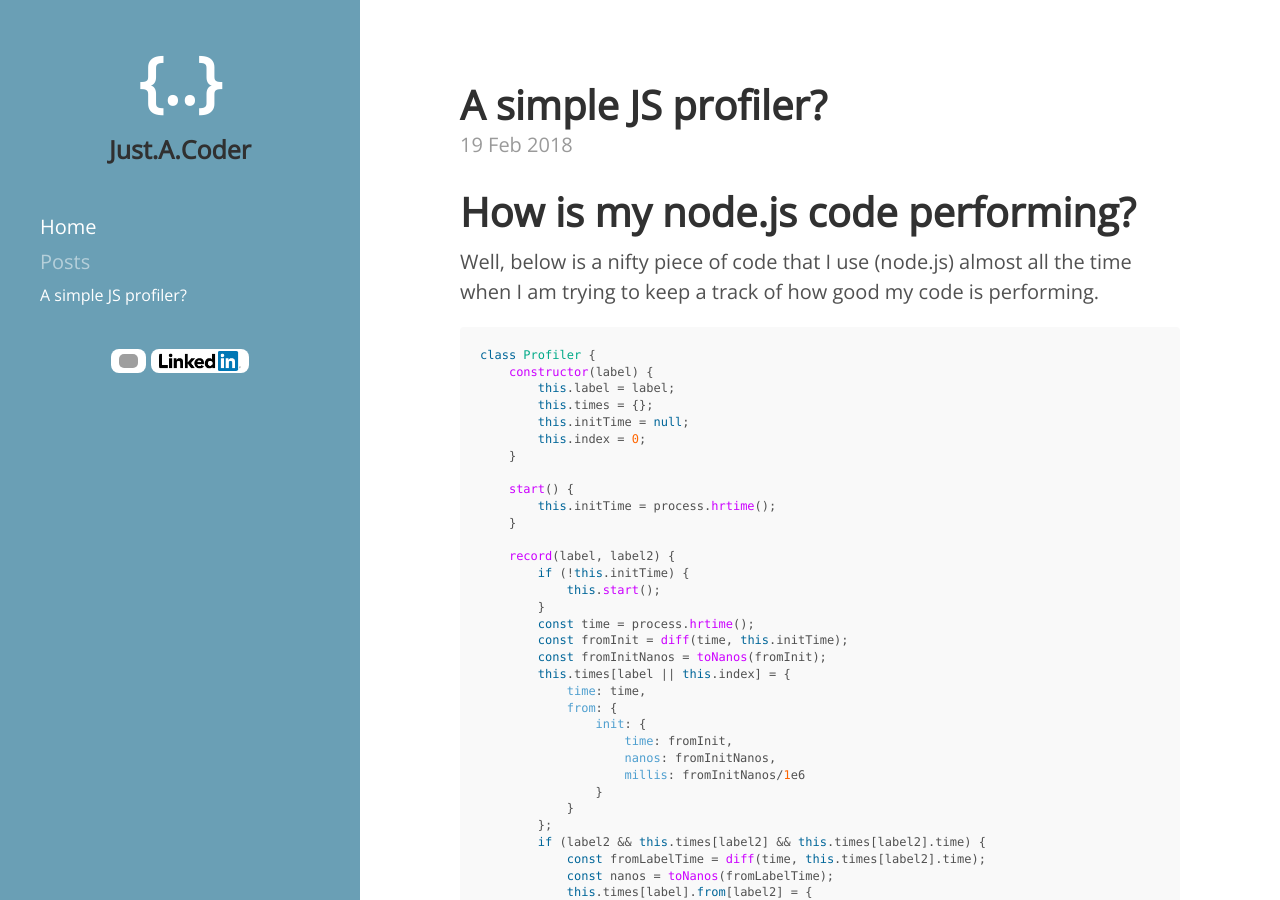
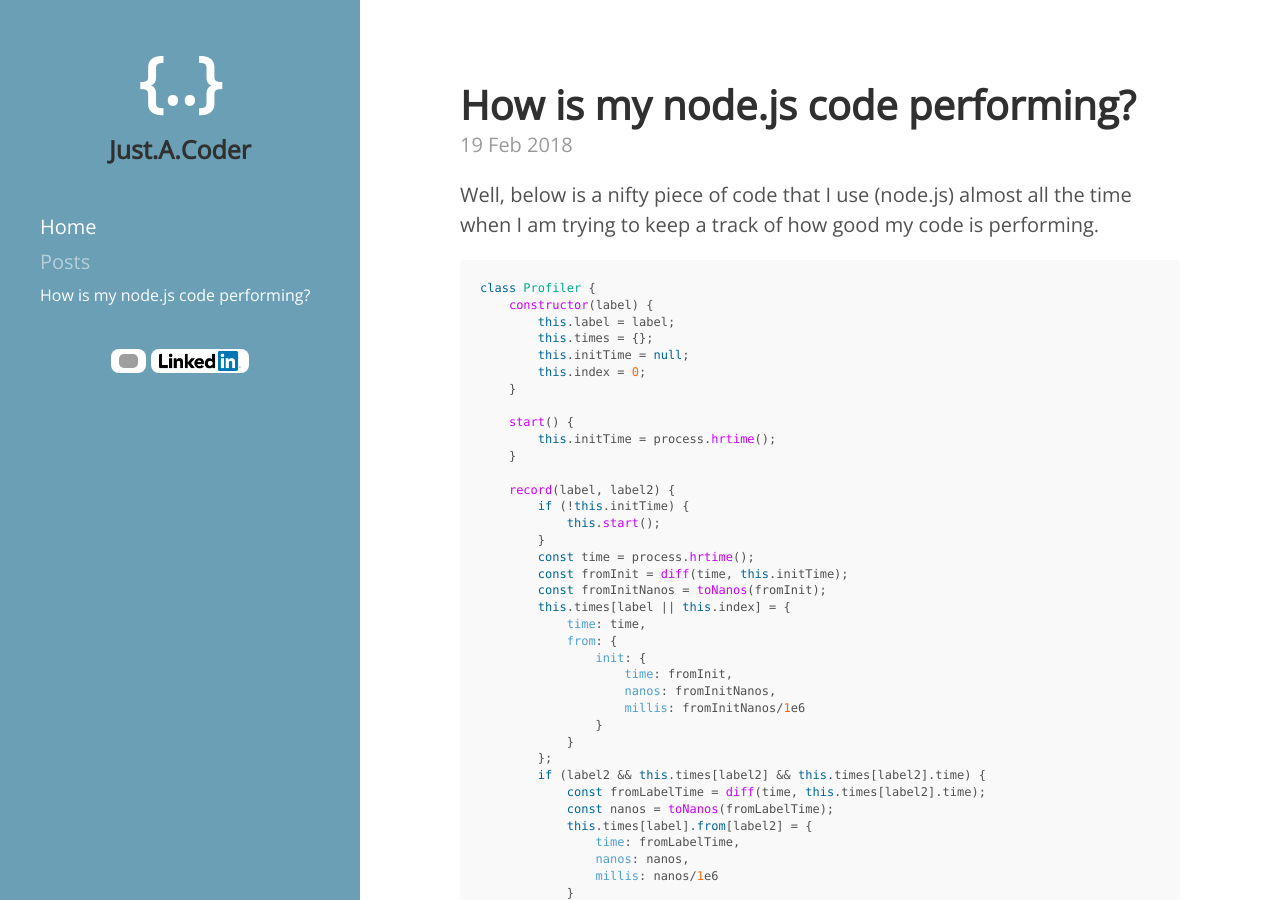
Before and after one commit to avin45h/avin45h.github.io, a Jekyll site: the page built from _posts/2018-02-19-a-simple-js-profiler.md, in a window 1280 px wide and 900 px high. Built offline with Jekyll 4.4.1, drawn with Linux system fonts in a browser that asks for light colours; Markdown is read by kramdown in place of the engine named in the settings; grey boxes are pictures that could not be loaded.

Commit message:
Changed post title

```diff
--- a/_posts/2018-02-19-a-simple-js-profiler.md
+++ b/_posts/2018-02-19-a-simple-js-profiler.md
@@ -1,9 +1,7 @@
 ---
 layout: post
-title: A simple JS profiler?
+title: How is my node.js code performing?
 ---
-
-# How is my node.js code performing?
 
 Well, below is a nifty piece of code that I use (node.js) almost all the time when I am trying to keep a track of how good my code is performing.
 
```
